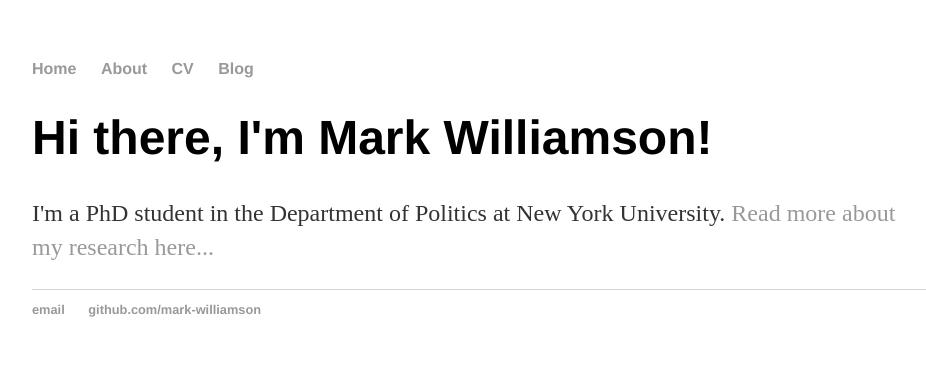
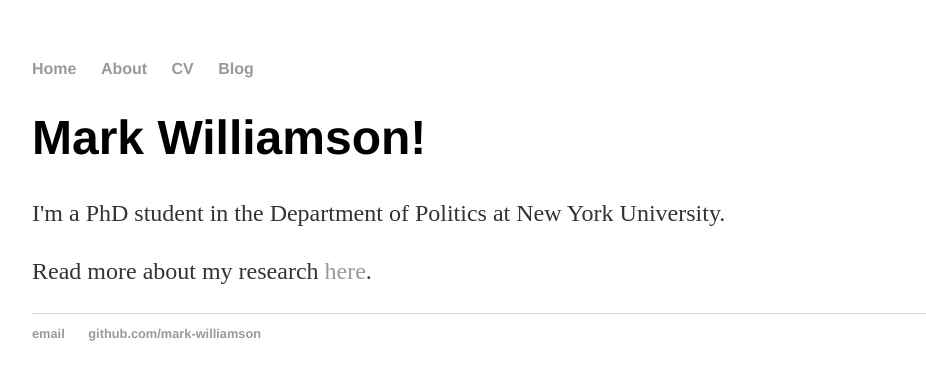
Before and after one commit to mark-williamson/mark-williamson.github.io, a Jekyll site: the page built from index.html, in a window 1280 px wide. Shown: the top 380 px of the page, without its empty margins (160-1086 px from the left). Built offline with Jekyll 4.4.1, drawn with Linux system fonts in a browser that asks for light colours.

Commit message:
Update homepage

```diff
--- a/index.html
+++ b/index.html
@@ -3,6 +3,7 @@ layout: default
 title: Mark Williamson
 ---
 <div class="blurb">
-	<h1>Hi there, I'm Mark Williamson!</h1>
-	<p>I'm a PhD student in the Department of Politics at New York University. <a href="/about">Read more about my research here...</a></p>
+	<h1>Mark Williamson!</h1>
+	<p>I'm a PhD student in the Department of Politics at New York University. </p>
+	<p> Read more about my research <a href="/about">here</a>.</p>
 </div><!-- /.blurb -->
```
